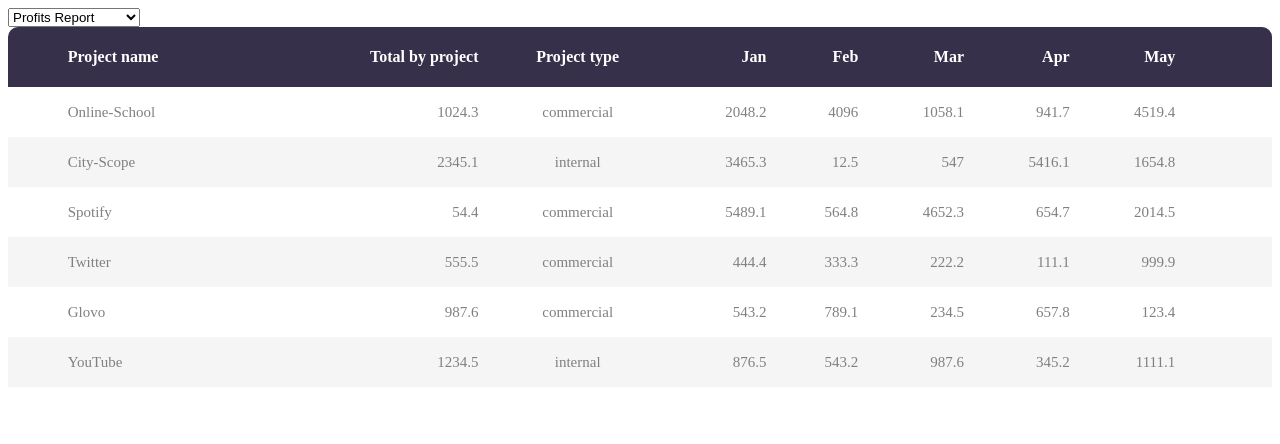
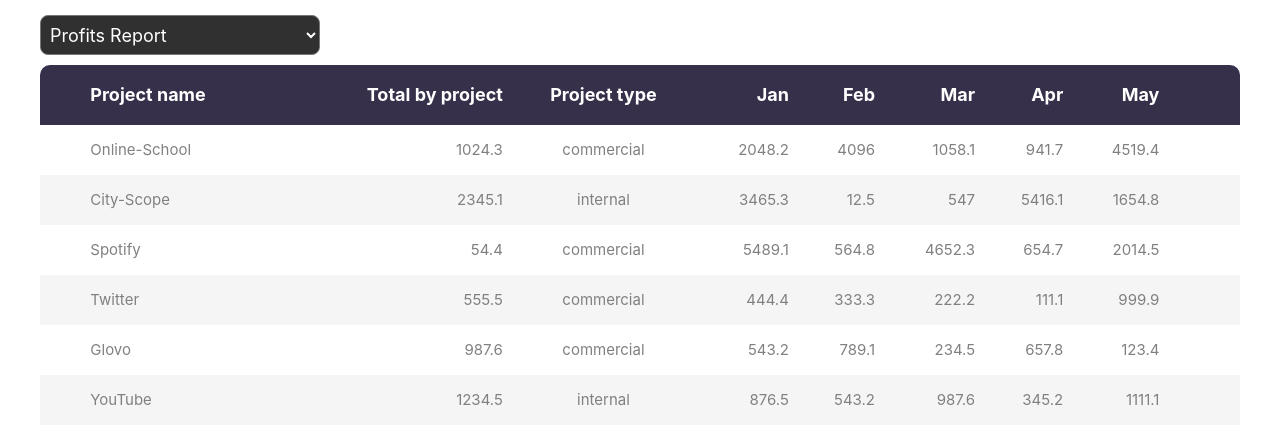
Before and after one commit to aibeksaaliev/test-task-md, a React (Create React App) app: page / in a window 1280 px wide. Shown: the top 444 px of the page. Built offline with nearby package versions, Linux system fonts and the light colour scheme.

Commit message:
#15 - Added css styles for report dropdown

```diff
--- a/src/App.tsx
+++ b/src/App.tsx
@@ -27,7 +27,7 @@ function App() {
     };
 
     return (
-        <div>
+        <div className="container">
             <ReportDropdown onChange={handleReportData}/>
             <ReportTable report={reportData}/>
         </div>
--- a/src/components/Dropdowns/ReportDropdown.tsx
+++ b/src/components/Dropdowns/ReportDropdown.tsx
@@ -1,4 +1,5 @@
 import React from 'react';
+import s from "./report-dropdown.module.scss";
 
 interface Props {
     onChange: (e: React.ChangeEvent<HTMLSelectElement>) => void;
@@ -7,7 +8,7 @@ interface Props {
 const ReportDropdown: React.FC<Props> = ({onChange}) => {
     return (
         <>
-            <select onChange={onChange}>
+            <select onChange={onChange} className={s.select}>
                 <option defaultValue="" disabled>Choose a Report</option>
                 <option value="profits">Profits Report</option>
                 <option value="expenses">Expenses Report</option>
--- /dev/null
+++ b/src/components/Dropdowns/report-dropdown.module.scss
@@ -0,0 +1,13 @@
+@use "../../styles/vars/colors" as *;
+
+.select {
+  width: 280px;
+  height: 40px;
+  outline: none;
+  padding: 5px;
+  background-color: $black-text;
+  color: $white-text;
+  border-radius: 8px;
+  margin-bottom: 10px;
+  margin-top: 15px;
+}
--- a/src/index.tsx
+++ b/src/index.tsx
@@ -1,6 +1,7 @@
 import React from 'react';
 import ReactDOM from 'react-dom/client';
 import App from './App';
+import "../src/styles/global.scss";
 
 const root = ReactDOM.createRoot(
   document.getElementById('root') as HTMLElement
```
